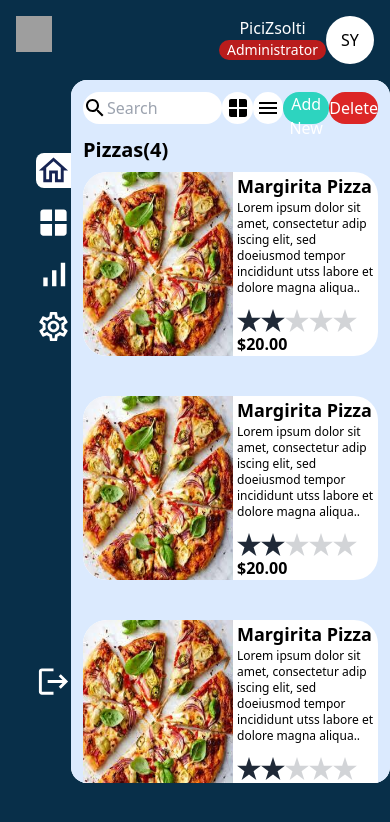
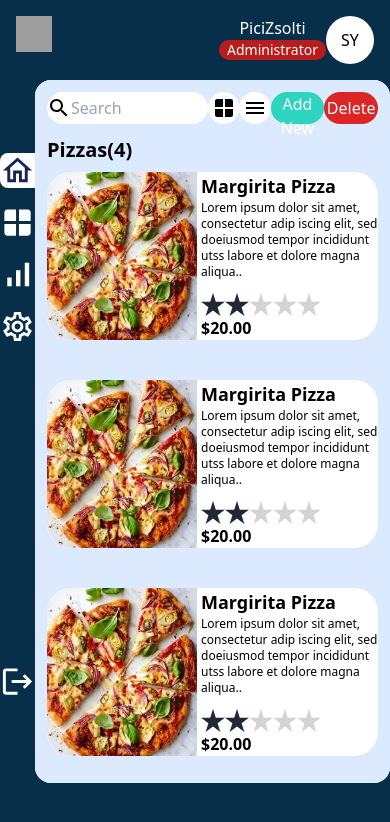
Before and after one commit to jaisriv788/foodStorePage, a React (Vite) app: page / in a window 390 px wide. Shown: the top 822 px of the page. Built offline with nearby package versions, Linux system fonts and the light colour scheme; grey boxes are pictures that could not be loaded.

Commit message:
Update Body.jsx

```diff
--- a/src/Components/Body/Body.jsx
+++ b/src/Components/Body/Body.jsx
@@ -6,7 +6,7 @@ import Content from "../Content/Content.jsx";
 function Body() {
   return (
     <>
-      <div className="flex h-screen w-auto mt-4 ml-9">
+      <div className="flex h-screen w-auto mt-4 sm:ml-9">
         <Navbar />
         <div className="flex h-5/6 w-11/12 bg-white text-black rounded-2xl">
           <Filter />
```
